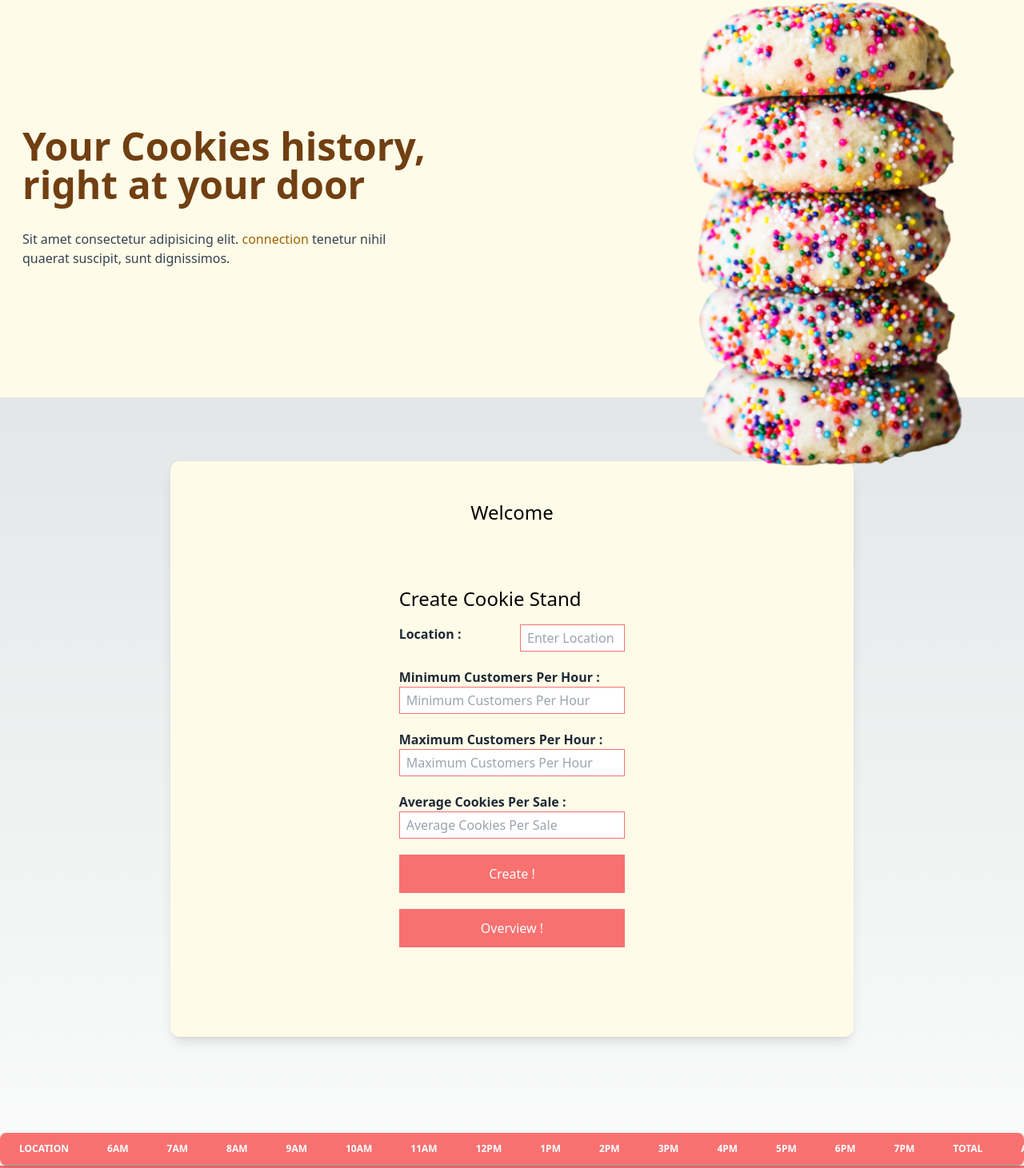
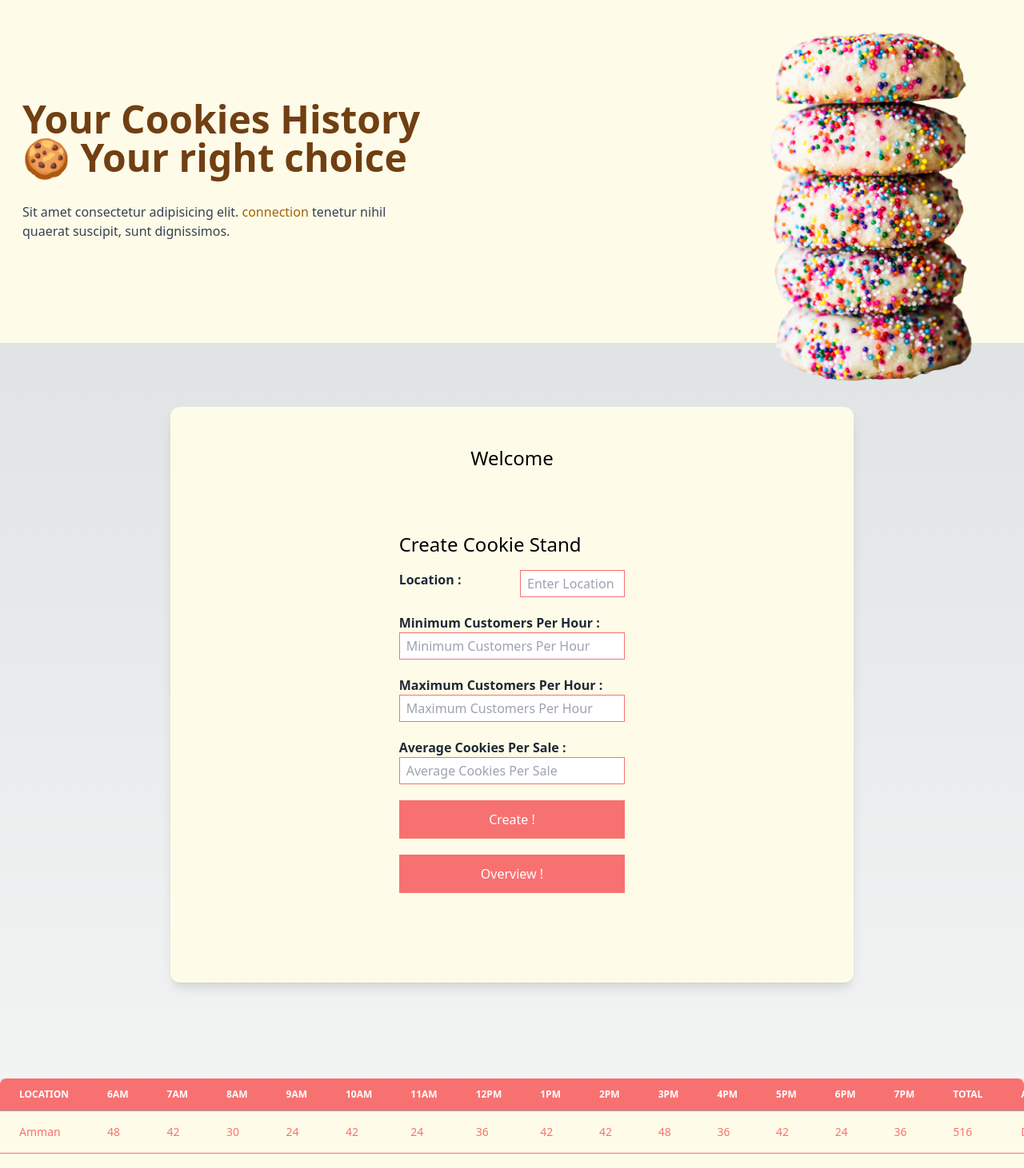
Before and after one commit to Noor696/cookie-stand-admin, a Next.js app: page / in a window 1280 px wide. Shown: the part 80-1541 px from the top of the page at 80% size. Built offline with nearby package versions, Linux system fonts and the light colour scheme.

Commit message:
create Table

```diff
--- a/app/components/Form.js
+++ b/app/components/Form.js
@@ -1,7 +1,7 @@
 import React from "react";
 import { useState } from "react";
 
-export default function Form() {
+export default function Form(props) {
   // States
   const [userLocation, setUserLocation] = useState("");
   const [Minimum, setMinimum] = useState("");
--- a/app/components/Hero.js
+++ b/app/components/Hero.js
@@ -10,11 +10,11 @@ export default function Hero(){
         <div class="container m-auto px-6 pt-32 md:px-12 lg:pt-[4.8rem] lg:px-7">
             <div class="flex items-center flex-wrap px-2 md:px-0">
                 <div class="relative lg:w-6/12 lg:py-24 xl:py-32">
-                    <h1 class="font-bold text-4xl text-yellow-900 md:text-5xl lg:w-10/12">Your Cookies history, right at your door</h1>
+                    <h1 class="font-bold text-4xl text-yellow-900 md:text-5xl lg:w-10/12">Your Cookies History 🍪 Your right choice</h1>
 
                     <p class="mt-8 text-gray-700 lg:w-10/12">Sit amet consectetur adipisicing elit. <a href="#" class="text-yellow-700">connection</a> tenetur nihil quaerat suscipit, sunt dignissimos.</p>
                 </div>
-                <div class="ml-auto -mb-24 lg:-mb-30 lg:w-4/12">
+                <div class="ml-auto -mb-24 lg:-mb-30 lg:w-3/12">
                     <img src='/assets/cookiehero.png' class="relative" alt="food illustration" loading="lazy" width="1500" height="1500"/>
                 </div>
             </div>
--- a/app/components/Table.js
+++ b/app/components/Table.js
@@ -1,4 +1,4 @@
-import data from "./data";
+import { data } from "./data";
 import React from "react";
 import { useState } from "react";
 import TBody from "./tbody"
@@ -7,6 +7,8 @@ import TFoot from "./tfoot"
 
 export default function Table(props) {
     const [tableData, setTableData] = useState(data);
+
+    // setTableData([tableData]);
 
     return(
         <>
--- a/app/components/tbody.js
+++ b/app/components/tbody.js
@@ -1,18 +1,41 @@
 export default function TBody({ tableData }) {
+  return (
+    tableData &&
+    tableData.map((item) => {
+      let total = 0;
+      return (
+        <tr
+          class="bg-yellow-50 border-b border-red-400 hover:bg-yellow-100"
+          key={item.id}
+        >
+          <th
+            scope="row"
+            class="px-6 py-4 font-medium text-red-400 whitespace-nowrap dark:text-red-400"
+          >
+            {item.location}
+          </th>
+          {/* <td className="px-6 py-4 text-red-400">{item.time_sale["6am"]}</td> */}
+          {/* <td className="px-6 py-4 text-red-400">{item.time_sale["7am"]}</td> */}
+          {/* <td className="px-6 py-4 text-red-400">{item.time_sale["8am"]}</td> */}
+          {/* <td className="px-6 py-4 text-red-400">{item.time_sale["9am"]}</td> */}
 
-    return (
-        tableData &&
-        tableData.map((item)=>{
+          {Object.keys(item.time_sale).map((key) => {
+            {
+              total += item.time_sale[key];
+            }
+
             return (
-                <tr class="bg-yellow-50 border-b border-blue-400 hover:bg-yellow-100" key={item.id}>
-                    <td scope="row" class="px-6 py-4 font-medium text-red-400 whitespace-nowrap dark:text-red-400">
-                    {item.location}
-                </td>
-
-                </tr>
-            )
-
-
-        })
-
-    )}
+              <td className="px-6 py-4 text-red-400">{item.time_sale[key]}</td>
+            );
+          })}
+          <td className="px-6 py-4 text-red-400">{total}</td>
+          <td class="px-6 py- text-red-400">
+            <a href="#" class="font-medium hover:underline">
+              Delete
+            </a>
+          </td>
+        </tr>
+      );
+    })
+  );
+}
```
